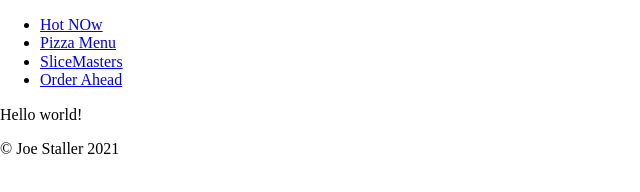
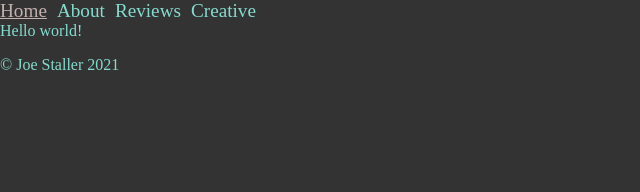
Before and after one commit to YouGoJoe/gatsby-personal-site, a Gatsby site: page / in a window 1280 px wide. Shown: the whole page, without its empty margins (0-640 px from the left). Built offline with nearby package versions, Linux system fonts and the light colour scheme; Gatsby itself is replaced by a stand-in of ours.

Commit message:
nav first crack

```diff
--- a/src/components/Layout.jsx
+++ b/src/components/Layout.jsx
@@ -1,11 +1,13 @@
 import React from "react"
 import Nav from "./Nav"
 import Footer from "./Footer"
+import GlobalStyles from "../styles/GlobalStyles"
 
 import "normalize.css"
 
 const Layout = ({children}) => (
   <>
+    <GlobalStyles />
     <Nav />
     {children}
     <Footer />
--- a/src/components/Nav.jsx
+++ b/src/components/Nav.jsx
@@ -1,23 +1,55 @@
-import React from 'react';
-import { Link } from 'gatsby';
+import React from "react"
+import {Link} from "gatsby"
+import styled from "styled-components"
+
+const NavStyled = styled.div`
+  ul {
+    margin: 0;
+    padding: 0;
+    text-align: center;
+    list-style: none;
+
+    display: flex;
+    justify-content: flex-start;
+  }
+
+  li {
+    font-size: 1.2rem;
+    margin-right: 10px;
+  }
+
+  a {
+    text-decoration: none;
+    color: var(--primary);
+    &:visited {
+      color: var(--primary);
+    }
+    &:hover {
+      color: var(--accent);
+    }
+    &[aria-current="page"] {
+      text-decoration: underline;
+    }
+  }
+`
 
 const Nav = () => (
-  <div>
+  <NavStyled>
     <ul>
       <li>
-        <Link to="/">Hot NOw</Link>
+        <Link to="/">Home</Link>
       </li>
       <li>
-        <Link to="/pizzas">Pizza Menu</Link>
+        <Link to="/about">About</Link>
       </li>
       <li>
-        <Link to="/slicemasters">SliceMasters</Link>
+        <Link to="/reviews">Reviews</Link>
       </li>
       <li>
-        <Link to="/orders">Order Ahead</Link>
+        <Link to="/Creative">Creative</Link>
       </li>
     </ul>
-  </div>
-);
+  </NavStyled>
+)
 
-export default Nav;
+export default Nav
--- /dev/null
+++ b/src/styles/GlobalStyles.js
@@ -0,0 +1,20 @@
+import {createGlobalStyle} from "styled-components"
+
+const GlobalStyles = createGlobalStyle`
+  :root {
+    --primary: #84DCCF;
+    --primary-dark: #04395E;
+    --primary-darker: #031D44;
+    --secondary: #A833B9;
+    --accent: #C4B1AE;
+    --white: #fff;
+  }
+
+  html {
+    background-color: #333333;
+    color: var(--primary)
+  }
+
+`
+
+export default GlobalStyles
```
